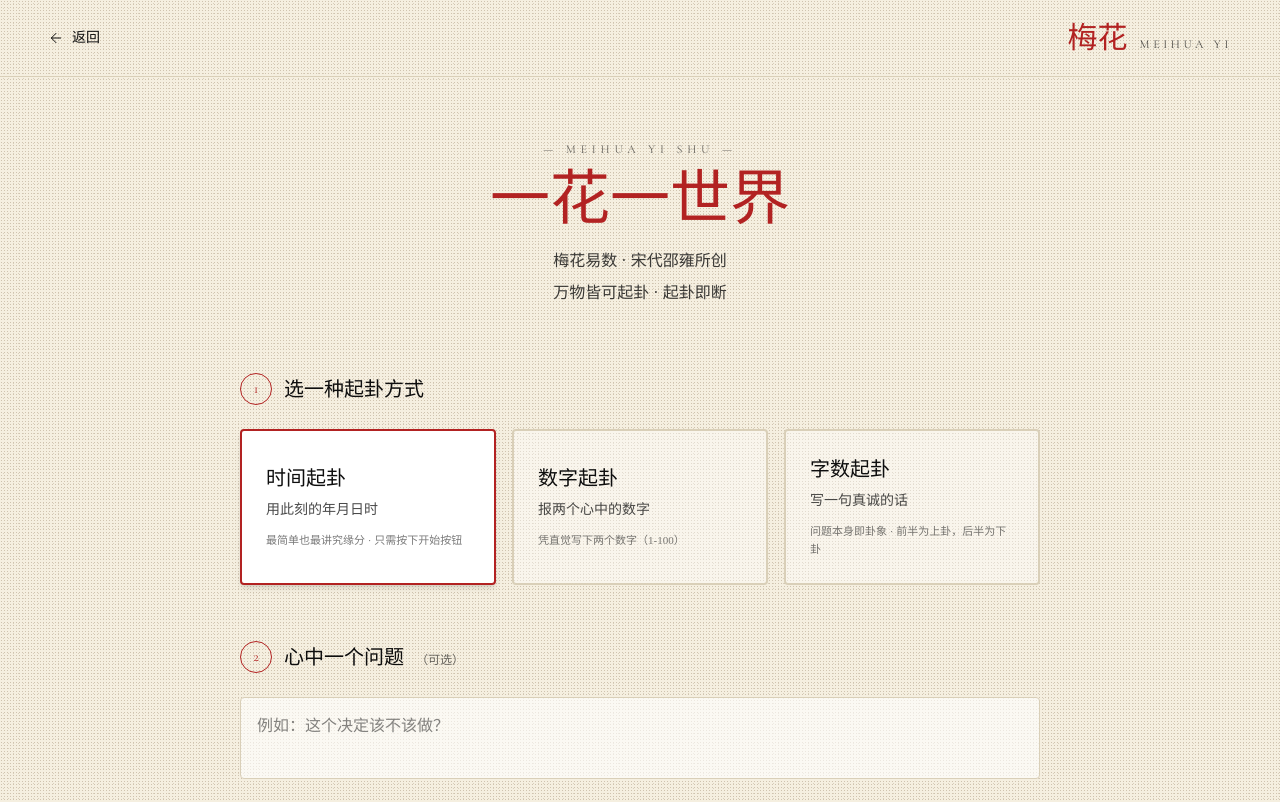
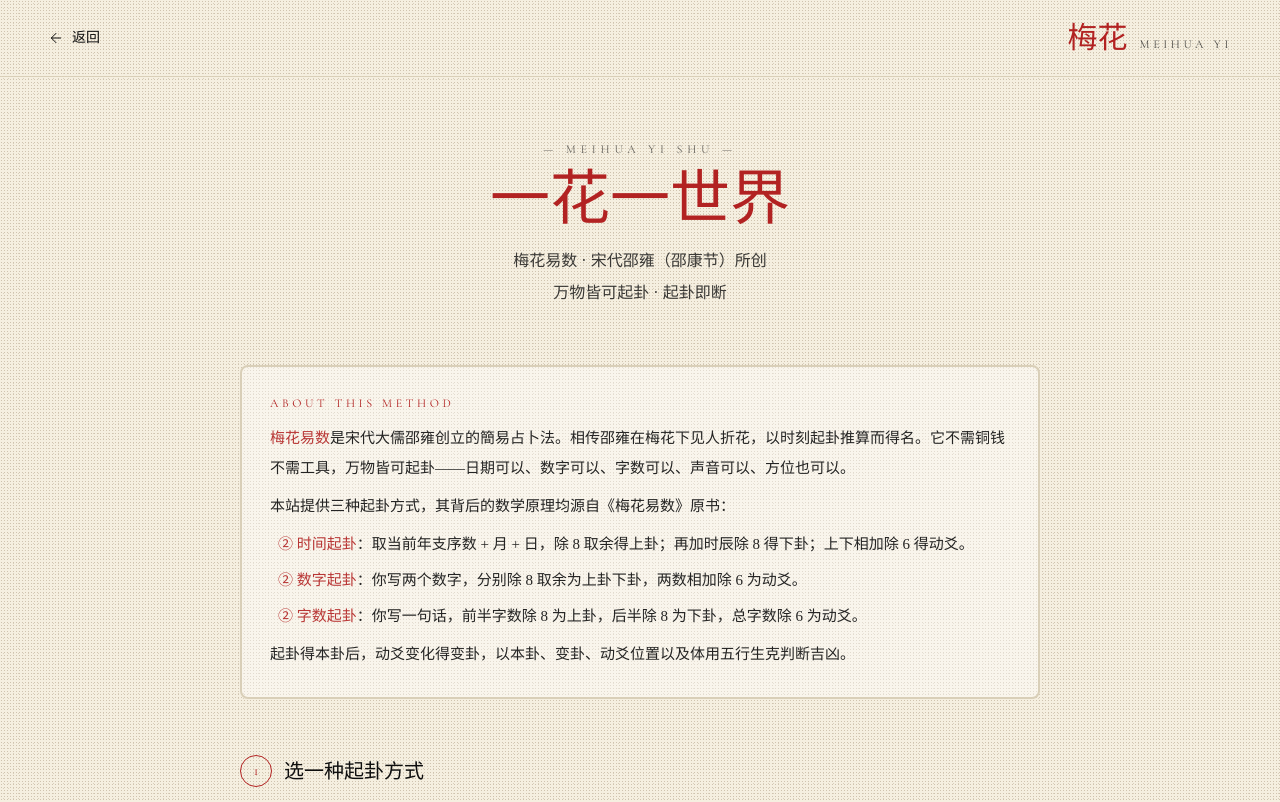
Before and after one commit to luojingwei123/fortune-web, a Next.js app: page /meihua in a window 1280 px wide. Shown: the top 802 px of the page. Built offline with nearby package versions, Linux system fonts and the light colour scheme; a web font is replaced by a local one.

Commit message:
V0.4.1: 首页顺序改（塔罗放最后）· 4 个入口页加起卦方式介绍板块

```diff
--- a/app/liuyao/page.tsx
+++ b/app/liuyao/page.tsx
@@ -50,15 +50,37 @@ export default function LiuyaoIntro() {
         className="mb-10 md:mb-14 p-6 md:p-8 rounded-lg border border-[var(--liuyao-bronze)]/25 bg-[rgba(176,141,87,0.05)]"
       >
         <div
-          className="text-sm md:text-base leading-loose opacity-90 space-y-3"
+          className="text-xs tracking-[0.3em] mb-3"
+          style={{
+            fontFamily: "'Cormorant Garamond', serif",
+            color: "var(--liuyao-bronze)",
+          }}
+        >
+          ABOUT THIS METHOD
+        </div>
+        <div
+          className="text-sm md:text-[15px] leading-loose opacity-95 space-y-2.5"
           style={{ fontFamily: "'Noto Serif SC', serif" }}
         >
-          <p>· 请先静心片刻，把你想问的事清晰地放在心里。</p>
-          <p>· 系统会代你连续掷 6 次铜钱，从初爻到上爻依次成卦。</p>
           <p>
-            · 三阳为老阳（动，变阴）、三阴为老阴（动，变阳），其余为静爻。
+            <span style={{ color: "var(--liuyao-bronze)" }}>六爻</span>是周易占卜最主流的方法，又称“铜钱占卦”。变式于西汉京房易，衍发于宋明清历代易学流传，直至今日仍是民间最为广泛使用的周易占卒方法。
           </p>
-          <p>· 断卦时会给出本卦、变卦、动爻、世应、用神与吉凶综合。</p>
+          <p>
+            <span style={{ color: "var(--liuyao-bronze)" }}>起卦方式</span>：取三枚铜钱（古时用乾隆/康熙通宝，现代可用三枚一元硬币）。将铜钱捕于掌心，心中想好所问之事，掷向桌面 —— 这就是初爻。共携 6 次，从下往上依次记为初、二、三、四、五、上爻。
+          </p>
+          <p>每一爻的记录法则：</p>
+          <div className="pl-2 opacity-95 text-[13px] md:text-sm space-y-1">
+            <p>· 3 枚均字 → <span style={{ color: "var(--liuyao-bronze)" }}>老阳 ○</span>（阳爻，动，阳变阴）</p>
+            <p>· 2 字 1 背 → 少阳（阳爻，静）</p>
+            <p>· 1 字 2 背 → 少阴（阴爻，静）</p>
+            <p>· 3 枚均背 → <span style={{ color: "var(--liuyao-bronze)" }}>老阴 ×</span>（阴爻，动，阴变阳）</p>
+          </div>
+          <p>
+            <span style={{ color: "var(--liuyao-bronze)" }}>断卦依据</span>：本卦、变卦、动爻位置、世应关系（京房八宫定位），配合周易本义卦辞与象曰综合判断。
+          </p>
+          <p className="opacity-70 text-xs md:text-sm pt-1">
+            本站代你自动掷 6 次。请先静心片刻，把你想问的事清晰地放在心里。
+          </p>
         </div>
       </section>
 
--- a/app/meihua/page.tsx
+++ b/app/meihua/page.tsx
@@ -69,7 +69,7 @@ export default function MeihuaIntro() {
   return (
     <main className="max-w-4xl mx-auto px-6 md:px-12 py-10 md:py-16">
       {/* 标题 */}
-      <section className="text-center mb-12 md:mb-16">
+      <section className="text-center mb-10 md:mb-14">
         <div
           className="text-xs tracking-[0.4em] mb-3 opacity-60"
           style={{ fontFamily: "'Cormorant Garamond', serif" }}
@@ -89,10 +89,51 @@ export default function MeihuaIntro() {
           className="text-sm md:text-base opacity-80 leading-loose max-w-lg mx-auto"
           style={{ fontFamily: "'Noto Serif SC', serif" }}
         >
-          梅花易数 · 宋代邵雍所创
+          梅花易数 · 宋代邵雍（邵康节）所创
           <br />
           万物皆可起卦 · 起卦即断
         </p>
+      </section>
+
+      {/* 说明：什么是梅花易数 */}
+      <section
+        className="mb-10 md:mb-14 p-5 md:p-7 rounded-lg border-2 bg-white/40"
+        style={{
+          borderColor: "var(--meihua-border)",
+        }}
+      >
+        <div
+          className="text-xs tracking-[0.3em] mb-3"
+          style={{
+            fontFamily: "'Cormorant Garamond', serif",
+            color: "var(--meihua-red)",
+          }}
+        >
+          ABOUT THIS METHOD
+        </div>
+        <div
+          className="text-sm md:text-[15px] opacity-90 leading-loose space-y-2"
+          style={{ fontFamily: "'Noto Serif SC', serif" }}
+        >
+          <p>
+            <span style={{ color: "var(--meihua-red)" }}>梅花易数</span>是宋代大儒邵雍创立的簡易占卜法。相传邵雍在梅花下见人折花，以时刻起卦推算而得名。它不需铜钱不需工具，万物皆可起卦——日期可以、数字可以、字数可以、声音可以、方位也可以。
+          </p>
+          <p>本站提供三种起卦方式，其背后的数学原理均源自《梅花易数》原书：</p>
+          <div className="pl-2 space-y-1.5">
+            <p>
+              <span style={{ color: "var(--meihua-red)" }}>② 时间起卦</span>：取当前年支序数 + 月 + 日，除 8 取余得上卦；再加时辰除 8 得下卦；上下相加除 6 得动爻。
+            </p>
+            <p>
+              <span style={{ color: "var(--meihua-red)" }}>② 数字起卦</span>：你写两个数字，分别除 8 取余为上卦下卦，两数相加除 6 为动爻。
+            </p>
+            <p>
+              <span style={{ color: "var(--meihua-red)" }}>② 字数起卦</span>：你写一句话，前半字数除 8 为上卦，后半除 8 为下卦，总字数除 6 为动爻。
+            </p>
+          </div>
+          <p>
+            起卦得本卦后，动爻变化得变卦，以本卦、变卦、动爻位置以及体用五行生克判断吉凶。
+          </p>
+        </div>
       </section>
 
       {/* Step 1 · 选起卦方式 */}
--- a/app/page.tsx
+++ b/app/page.tsx
@@ -2,16 +2,6 @@ import Link from "next/link";
 import { Sparkles, Flower2, Coins, Star } from "lucide-react";
 
 const methods = [
-  {
-    key: "tarot",
-    name: "塔罗牌",
-    subtitle: "Tarot",
-    desc: "78 张韦特塔罗，抽一张问一次心",
-    href: "/tarot",
-    icon: Sparkles,
-    accent: "from-purple-900 to-indigo-950",
-    status: "available",
-  },
   {
     key: "meihua",
     name: "梅花易数",
@@ -40,6 +30,16 @@ const methods = [
     href: "/ziwei",
     icon: Star,
     accent: "from-violet-900 to-slate-950",
+    status: "available",
+  },
+  {
+    key: "tarot",
+    name: "塔罗牌",
+    subtitle: "Tarot",
+    desc: "78 张韦特塔罗，抽一张问一次心",
+    href: "/tarot",
+    icon: Sparkles,
+    accent: "from-purple-900 to-indigo-950",
     status: "available",
   },
 ];
--- a/app/tarot/page.tsx
+++ b/app/tarot/page.tsx
@@ -19,7 +19,7 @@ export default function TarotIntro() {
   return (
     <main className="max-w-4xl mx-auto px-6 md:px-12 py-10 md:py-16">
       {/* 标题 */}
-      <section className="text-center mb-12 md:mb-16">
+      <section className="text-center mb-10 md:mb-14">
         <div
           className="text-xs tracking-[0.4em] gold mb-4"
           style={{ fontFamily: "'Cormorant Garamond', serif" }}
@@ -40,6 +40,39 @@ export default function TarotIntro() {
           <br />
           静下心，想一个问题，选一个牌阵。
         </p>
+      </section>
+
+      {/* 说明：什么是塔罗 · 如何抽牌 */}
+      <section
+        className="mb-10 md:mb-14 p-5 md:p-7 rounded-lg border"
+        style={{
+          borderColor: "rgba(212,175,55,0.2)",
+          background: "rgba(212,175,55,0.03)",
+        }}
+      >
+        <div
+          className="text-xs gold tracking-[0.3em] mb-3"
+          style={{ fontFamily: "'Cormorant Garamond', serif" }}
+        >
+          ABOUT THIS METHOD
+        </div>
+        <div
+          className="text-sm md:text-[15px] opacity-90 leading-loose space-y-2"
+          style={{ fontFamily: "'Noto Serif SC', serif" }}
+        >
+          <p>
+            <span className="gold">塔罗牌</span>起源于中世纪欧洲，现代流行的是 1909 年英国玩具商 Rider、作者 Waite、插画师 Smith 合作设计的 <span className="italic gold">Rider-Waite-Smith</span> 牌组，共 78 张（大阿卡纳 22 张 + 小阿卡纳 56 张 · 权杖/圣杯/宝剑/星币四花色）。
+          </p>
+          <p>
+            本站塔罗的抽牌方式：
+          </p>
+          <ol className="list-decimal list-inside space-y-1 pl-2 opacity-95">
+            <li>你选择一个牌阵（单张 / 三张 / 凯尔特十字），写下心中的问题。</li>
+            <li>系统完全洗牌（Fisher-Yates 随机打乱 78 张），将牌扇开铺在你面前。</li>
+            <li>你凭直觉选择相应数量的牌。每张牌有 50% 概率为逆位（牌面倒置，含义与正位相反）。</li>
+            <li>根据牌意 + 正逆位 + 你选的牌阵位置含义，给出完整解读。</li>
+          </ol>
+        </div>
       </section>
 
       {/* Step 1: 选牌阵 */}
--- a/app/ziwei/page.tsx
+++ b/app/ziwei/page.tsx
@@ -63,7 +63,7 @@ export default function ZiweiIntro() {
   return (
     <main className="max-w-3xl mx-auto px-6 md:px-12 py-10 md:py-16">
       {/* 标题 */}
-      <section className="text-center mb-12 md:mb-16">
+      <section className="text-center mb-10 md:mb-14">
         <div
           className="text-xs tracking-[0.4em] mb-3 opacity-60"
           style={{
@@ -86,10 +86,49 @@ export default function ZiweiIntro() {
           className="text-sm md:text-base opacity-80 leading-loose max-w-lg mx-auto"
           style={{ fontFamily: "'Noto Serif SC', serif" }}
         >
-          由生辰四柱定位十四主星在十二宫中的分布
+          中国星盘命理术·传为宋代陈希夷所创
           <br />
-          一张命盘照见你的性格、机遇与关系
+          由生辰定位十四主星于十二宫，一盘见一生
         </p>
+      </section>
+
+      {/* 说明 */}
+      <section
+        className="mb-10 md:mb-14 p-5 md:p-7 rounded-lg border"
+        style={{
+          borderColor: "rgba(201,162,39,0.25)",
+          background: "rgba(155,89,182,0.05)",
+        }}
+      >
+        <div
+          className="text-xs tracking-[0.3em] mb-3"
+          style={{
+            fontFamily: "'Cinzel', serif",
+            color: "var(--ziwei-gold)",
+          }}
+        >
+          ABOUT THIS METHOD
+        </div>
+        <div
+          className="text-sm md:text-[15px] leading-loose opacity-90 space-y-2"
+          style={{ fontFamily: "'Noto Serif SC', serif" }}
+        >
+          <p>
+            <span style={{ color: "var(--ziwei-gold)" }}>紫微斗数</span>是中国古代星象命理术，以北斗中的“紫微大帝”为主星而得名。相传为宋代华山道士陈希夷（陈滂）所创，具体法门在明代《紫微斗数全书》中定型，又称“天下第一神数”。
+          </p>
+          <p>
+            <span style={{ color: "var(--ziwei-gold)" }}>排盘方式</span>：以你的出生年、月、日、时辰四柱为依据，先定命宫与身宫位置，再据“五行局”安紫微星，以紫微为首逐一安定十四主星（紫微、天机、太阳、武曲、天同、廉贞、天府、太阴、贪狼、巨门、天相、天梁、七杀、破军）及各类辅星、煎星、杂耀，之后确定大限与四化。
+          </p>
+          <p>
+            <span style={{ color: "var(--ziwei-gold)" }}>十二宫</span>分别是：命宫、兄弟、夫妻、子女、财帛、疾厄、迁移、仆役（友宫）、官禄（事业）、田宅、福德、父母。一盘长得什么样，就看十四主星分别落到哪一宫。
+          </p>
+          <p>
+            <span style={{ color: "var(--ziwei-gold)" }}>大限</span>是以十年为一周期的大运，从命宫起顺逆旋行十二宫，一个人一生会经历 8-9 个大限，每个十年各有制高点。
+          </p>
+          <p className="opacity-70 text-xs md:text-sm pt-1">
+            本站使用开源库 <span className="italic">iztro</span>（MIT）进行排盘，只需你提供公历生辰 + 时辰 + 性别，即可得到完整命盘。
+          </p>
+        </div>
       </section>
 
       {/* 出生日期 */}
```
